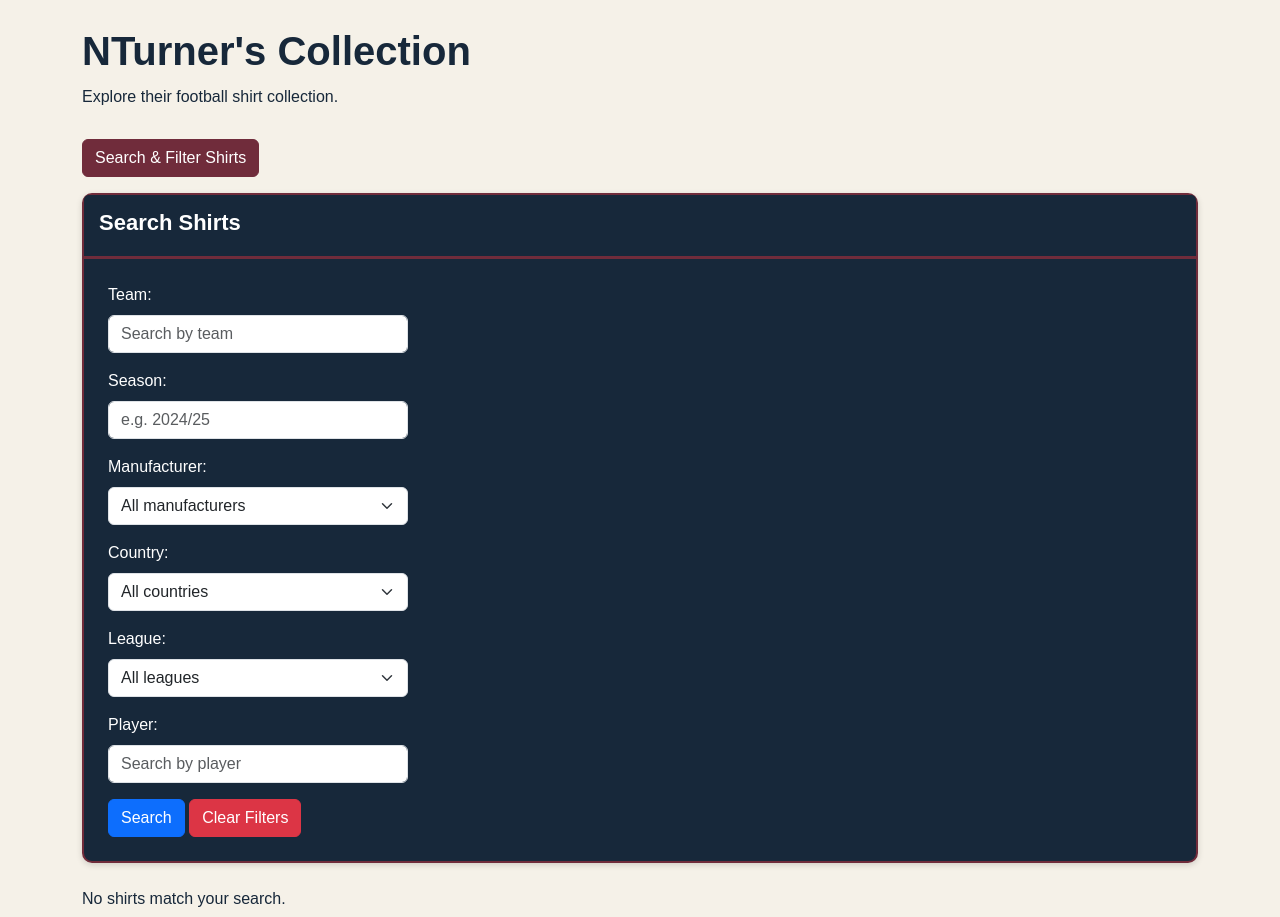
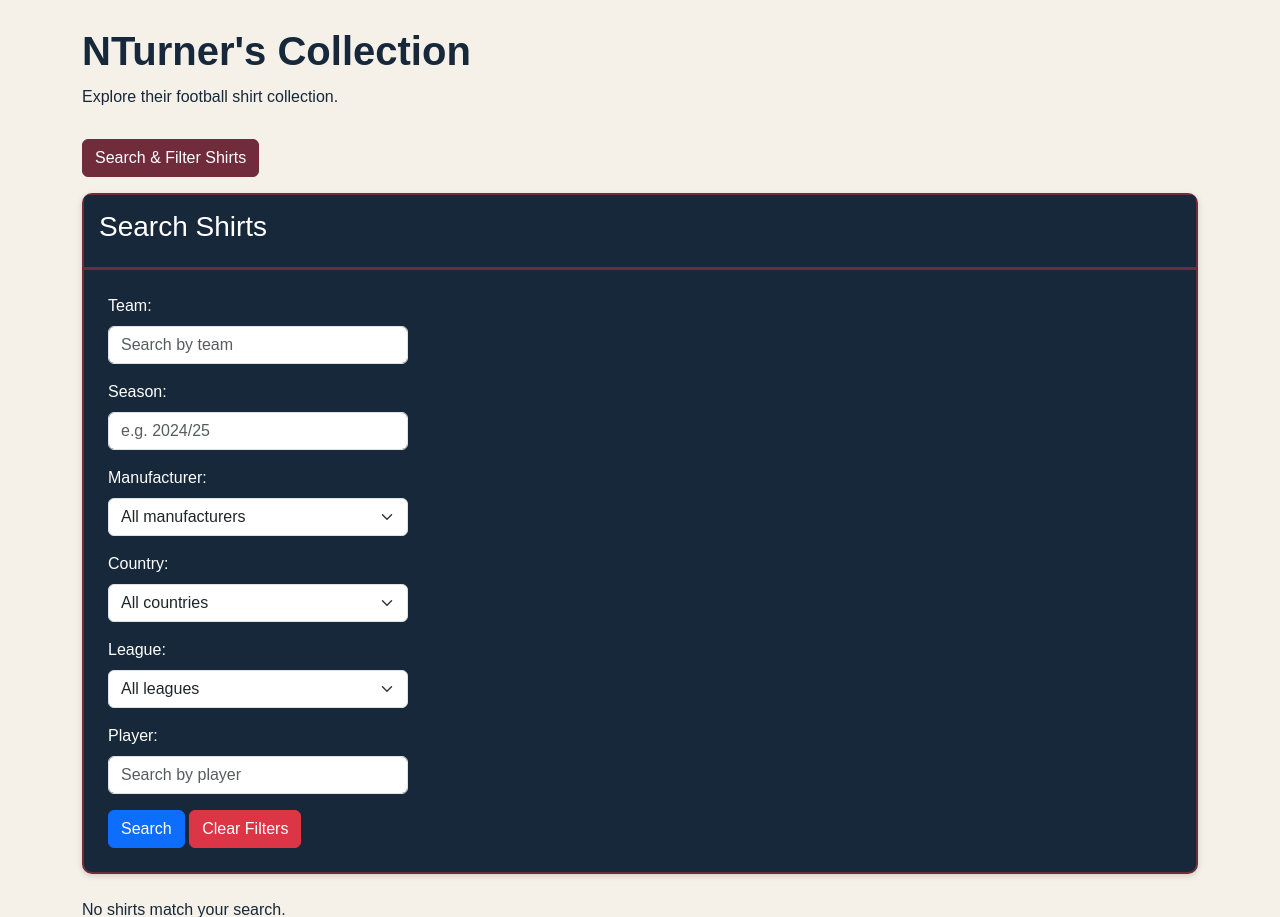
Before and after one commit to domfoster1/fabric_of_the_game, a Django app: a page that uses my_collection/templates/my_collection/user_collection.html in a window 1280 px wide, after a click on "Search & Filter Shirts". Shown: the part 67-984 px from the top of the page. Run offline with Django 4.2, Linux system fonts and the light colour scheme; data comes from the database, SQL or seed files in the repository.

Commit message:
Fix public collection heading structure

```diff
--- a/my_collection/templates/my_collection/user_collection.html
+++ b/my_collection/templates/my_collection/user_collection.html
@@ -22,7 +22,7 @@
         <!-- Display filters inside a card -->
         <div class="card shirt-card">
             <div class="card-header shirt-card-header">
-                <h3>Search Shirts</h3>
+                <h2 class="h3">Search Shirts</h2>
             </div>
 
             <div class="card-body p-4">
```
